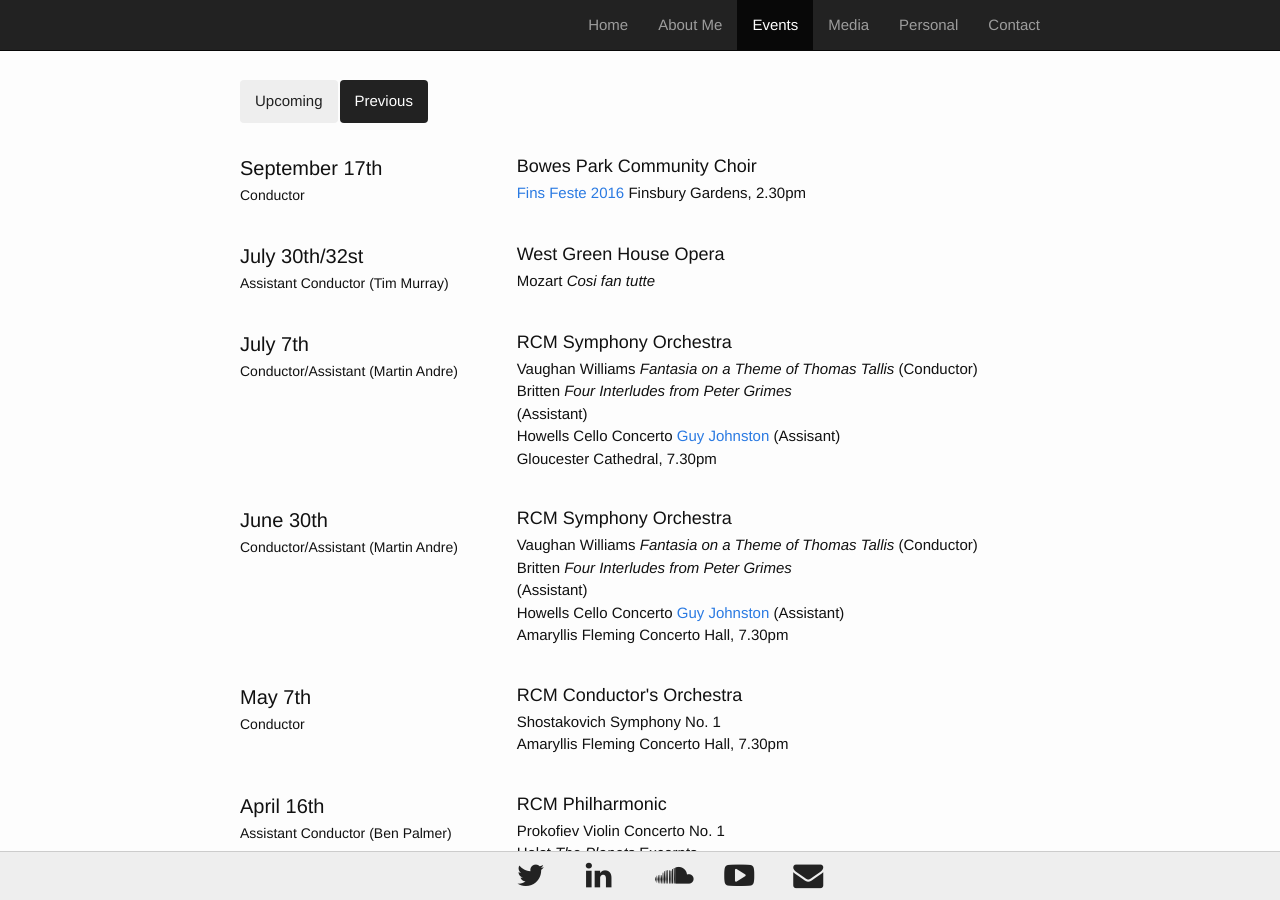
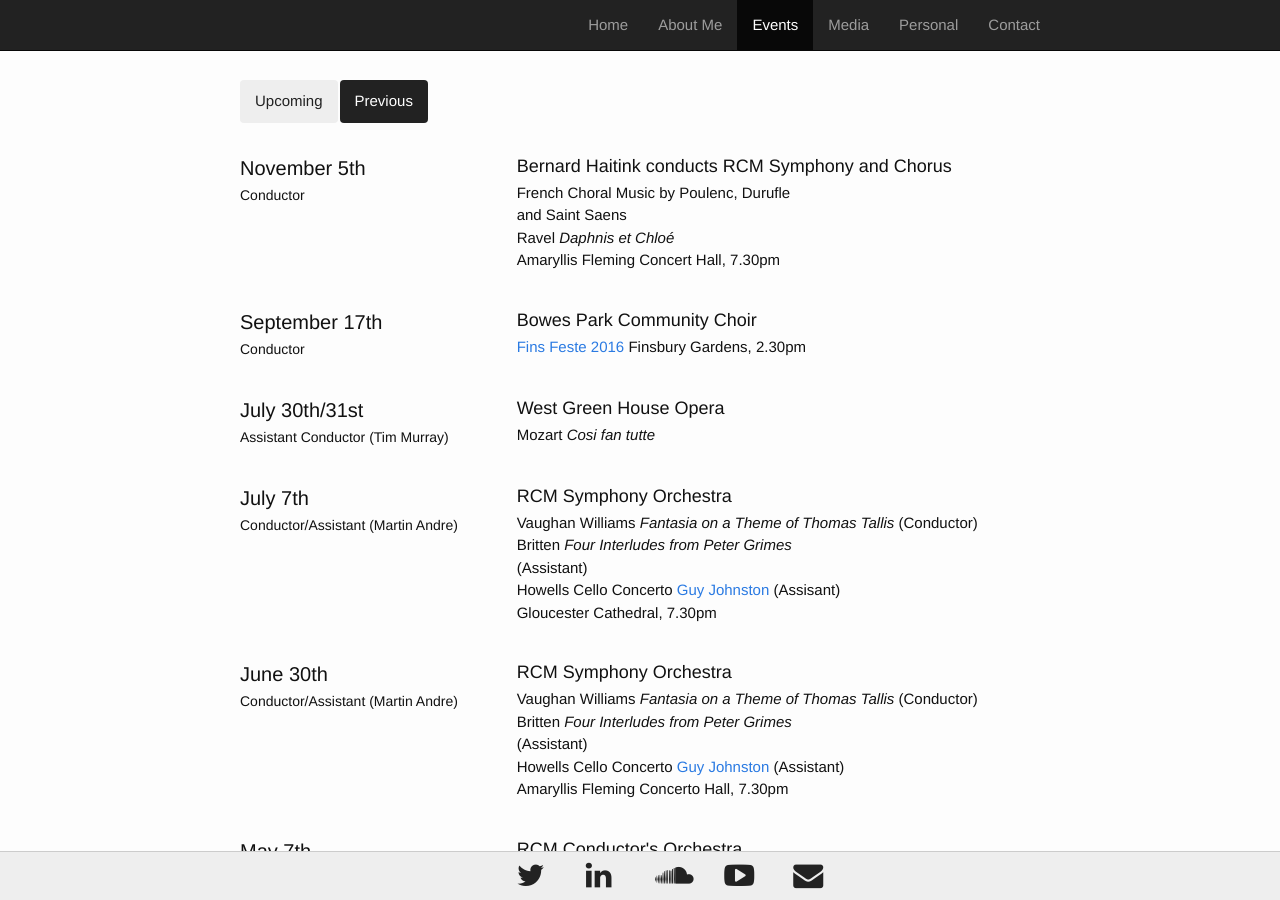
Before and after one commit to musicman10201/musicman10201.github.io, a Jekyll site: the page built from previous_events.html, in a window 1280 px wide and 900 px high. Built offline with Jekyll 4.4.1, drawn with Linux system fonts in a browser that asks for light colours.

Commit message:
Update previousevents.yml

```diff
--- a/_data/previousevents.yml
+++ b/_data/previousevents.yml
@@ -1,3 +1,12 @@
+-
+  date: November 5th
+  title: Conductor
+  description: Bernard Haitink conducts RCM Symphony and Chorus
+  subdescription: |
+    French Choral Music by Poulenc, Durufle<br>
+    and Saint Saens<br>
+    Ravel <i>Daphnis et Chloé</i><br>
+    Amaryllis Fleming Concert Hall, 7.30pm
 -
   date: September 17th
   title: Conductor
@@ -6,7 +15,7 @@
     <a href="http://www.bowesandbounds.org/events/fins-feste-2016-bowes-park-summer-festival/">Fins Feste 2016</a>
     Finsbury Gardens, 2.30pm
 -
-  date: July 30th/32st
+  date: July 30th/31st
   title: Assistant Conductor (Tim Murray)
   description: West Green House Opera
   subdescription: |
```
